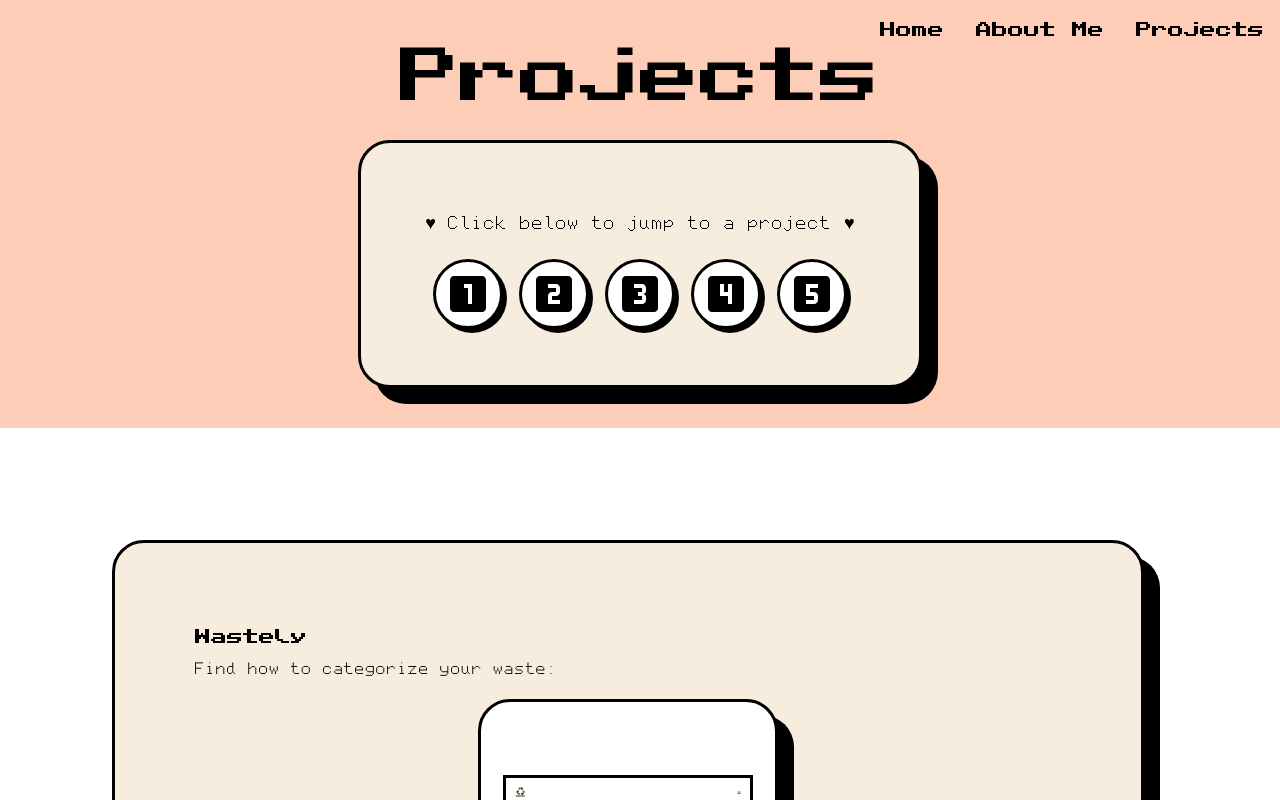
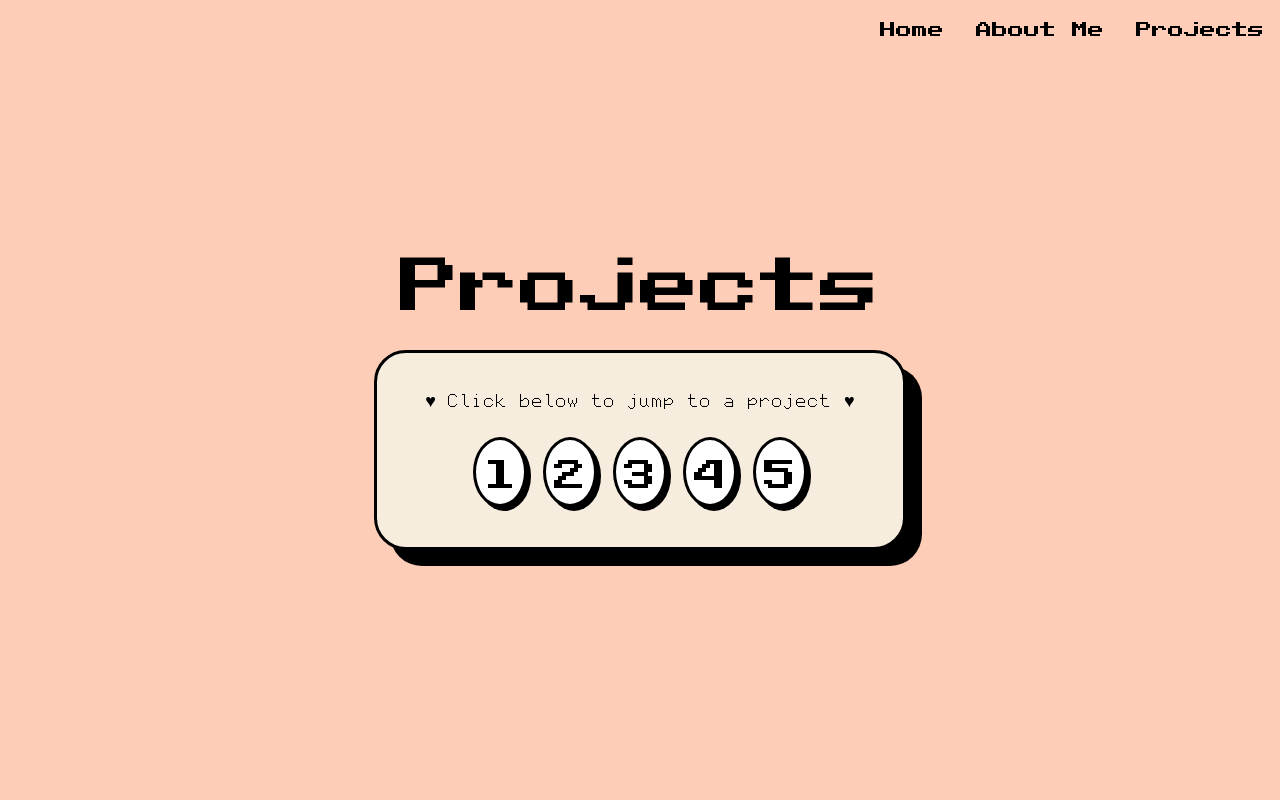
Before and after one commit to AnneSun1/Portfolio, a Next.js app: page /projects in a window 1280 px wide. Shown: the top 800 px of the page. Built offline with nearby package versions, Linux system fonts and the light colour scheme.

Commit message:
fixed button panel for projects

```diff
--- a/app/page.tsx
+++ b/app/page.tsx
@@ -41,10 +41,10 @@ export default function Home() {
   return (
     <div className='h-screen w-screen flex items-center text-center justify-center flex-wrap'>
       <NavBar/>
-      <div><img src='/images/panda.png' style={{ height: '300px', width: '300px'}}></img></div>
+      <div className='absolute top-40 right-20 z-[-1]'><img src='/images/panda.png' className=' h-[150px] md:h-[300px]'></img></div>
       <div className='text-black flex flex-row justify-self-center self-center'>
 
-      <div className='text-7xl flex flex-row' ref={textRef}></div>
+      <div className='md:text-7xl text-3xl flex flex-row' ref={textRef}></div>
         {/* <div className='text-7xl' ref={cursorRef}></div> */}
      </div>
 
--- a/app/projects/page.tsx
+++ b/app/projects/page.tsx
@@ -41,19 +41,19 @@ export default function Projects() {
     }
 
     return (
-        <div className="">
+        <div className="flex flex-col">
             <NavBar/>
-            <div className="h-full w-full bg-[#FDCDB7] flex flex-col justify-center items-center pb-10" ref={container}>
-                <div className='text-black flex justify-self-center self-center lg:text-6xl text-4xl mb-10 mt-10'>Projects</div>
+            <div className="h-screen bg-[#FDCDB7] flex flex-col justify-center items-center pb-10 pt-30" ref={container}>
+                <div className='text-black flex justify-self-center self-center lg:text-6xl text-4xl pb-10 pt-10'>Projects</div>
 
                 <div className="number-container">
                     <p className="md:text-lg text-sm">♥ Click below to jump to a project ♥</p>
-                    <div className="flex flex-col sm:flex-row items-center justify-center ">
-                        <div className="number-icon" onClick={() => moveTo("project1")}><img src="/icons/one_32.svg"/></div>
-                        <div className="number-icon" onClick={() => moveTo("project2")}><img src="/icons/two_32.svg"/></div>
-                        <div className="number-icon" onClick={() => moveTo("project3")}><img src="/icons/three_32.svg"/></div>
-                        <div className="number-icon" onClick={() => moveTo("project4")}><img src="/icons/four_32.svg"/></div>
-                        <div className="number-icon" onClick={() => moveTo("project5")}><img src="/icons/five_32.svg"/></div>
+                    <div className="flex flex-row sm:flex-row items-center justify-center flex-wrap">
+                        <div className="number-icon" onClick={() => moveTo("project1")}>1</div>
+                        <div className="number-icon" onClick={() => moveTo("project2")}>2</div>
+                        <div className="number-icon" onClick={() => moveTo("project3")}>3</div>
+                        <div className="number-icon" onClick={() => moveTo("project4")}>4</div>
+                        <div className="number-icon" onClick={() => moveTo("project5")}>5</div>
                     </div>
                 </div>
             </div>
--- a/app/projects/projectCard.tsx
+++ b/app/projects/projectCard.tsx
@@ -49,11 +49,11 @@ const projectCard = ({number, title, summary, description, link, image} : Projec
                     <img src={image}></img>
                     <a href={link} target="_blank"><div id="circle">♥</div></a>
                 </div>
-                <div className='flex flex-col justify-left'>
+                {/* <div className='flex flex-col justify-left'>
                     {description.map((_, index) => (
                             <p id={`${number}-line-${index}`} key={index}></p>
                         ))}
-                </div>
+                </div> */}
             </div>
 
     </div>
--- a/app/projects/projects.css
+++ b/app/projects/projects.css
@@ -4,7 +4,10 @@
     flex-wrap: wrap;
     border: solid;
     border-radius: 2rem;
-    padding: 3rem;
+    padding-left: 2rem;
+    padding-right: 2rem;
+    padding-bottom: 2rem;
+    padding-top: 1rem;
     background-color: #f7eddf;
     box-shadow: 1rem 1rem black;
 }
@@ -16,15 +19,17 @@
 .number-icon {
     border: solid;
     border-color: black;
-    height:70px;
-    width: 70px;
+    /* height:70px;
+    width: 70px; */
     border-radius: 50%;
     padding: 0.5rem;
     margin: 0.5rem;
+    font-size: xx-large;
     background-color: white;
     box-shadow: 0.25rem 0.25rem black;
     display: flex;
     justify-content: center;
+    align-items: center ;
 }
 
 .number-icon:hover {
@@ -69,6 +74,11 @@
     .number-container {
         margin-left: 7rem;
         margin-right: 7rem;
+        max-height: 400px;
+    }
+
+    .number-icon {
+        font-size: small;
     }
     .project-card {
         background-color: #f7eddf;
```
